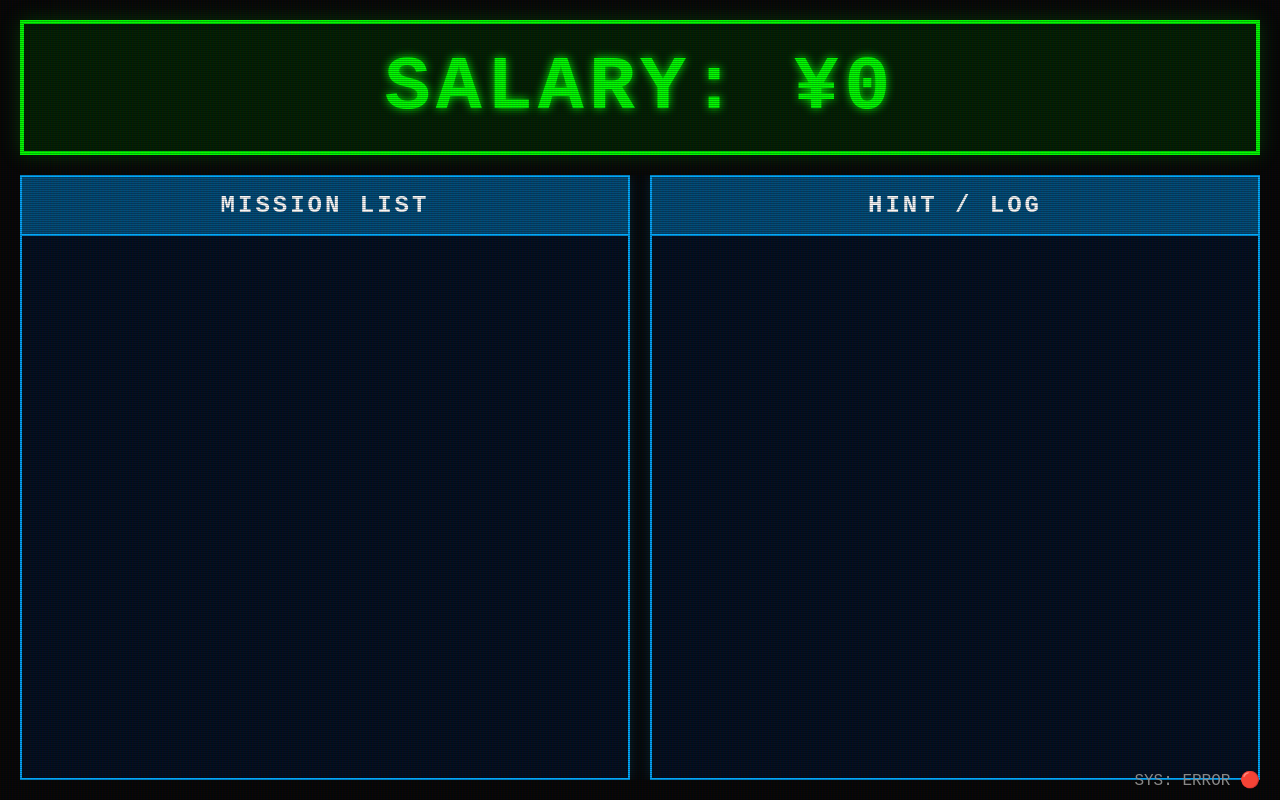
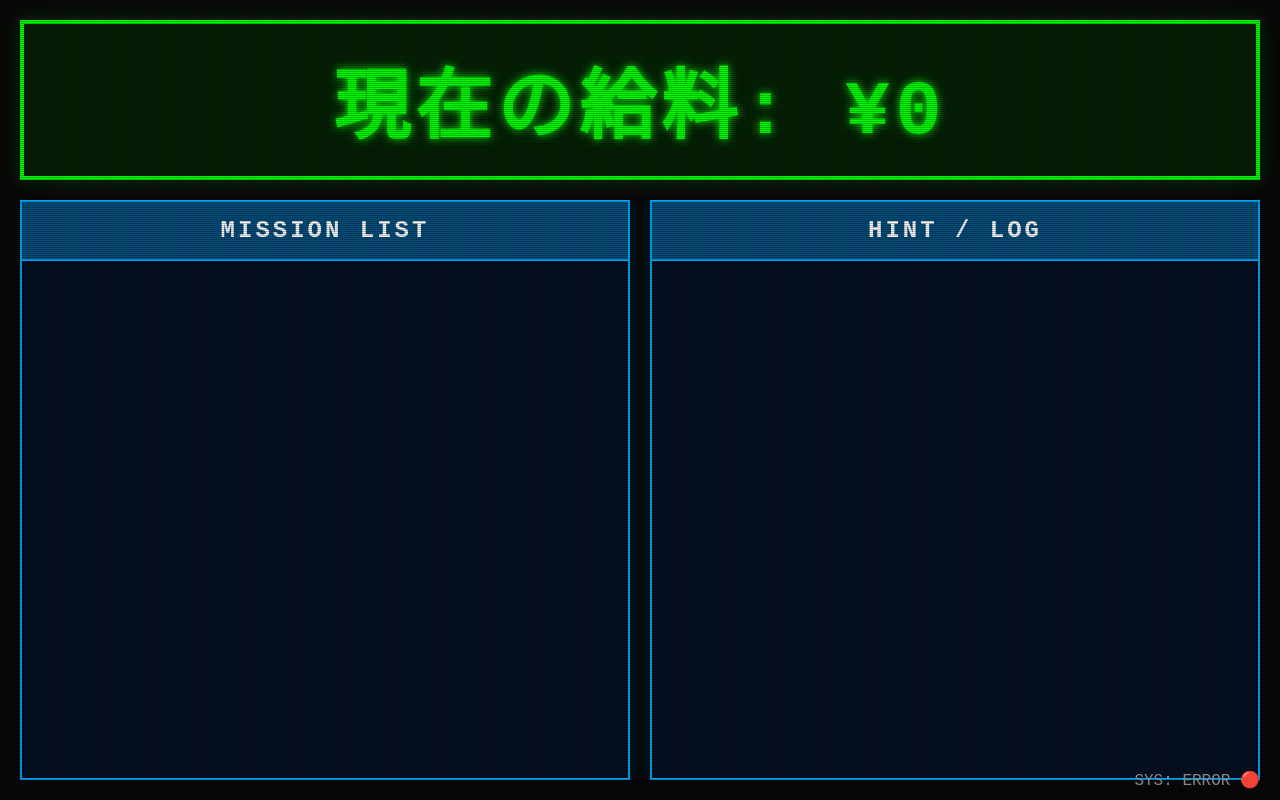
Before and after one commit to RIWorksnazo/poi-mission2, a plain HTML site: page index.html in a window 1280 px wide. Drawn offline with Linux system fonts and the light colour scheme; no server answers.

Commit message:
Update index.html

```diff
--- a/index.html
+++ b/index.html
@@ -119,7 +119,7 @@
 </head>
 <body>
 
-    <div id="money-display">SALARY: ¥0</div>
+    <div id="money-display">現在の給料: ¥0</div>
 
     <div id="mission-container">
         <div class="mission-column">
```
